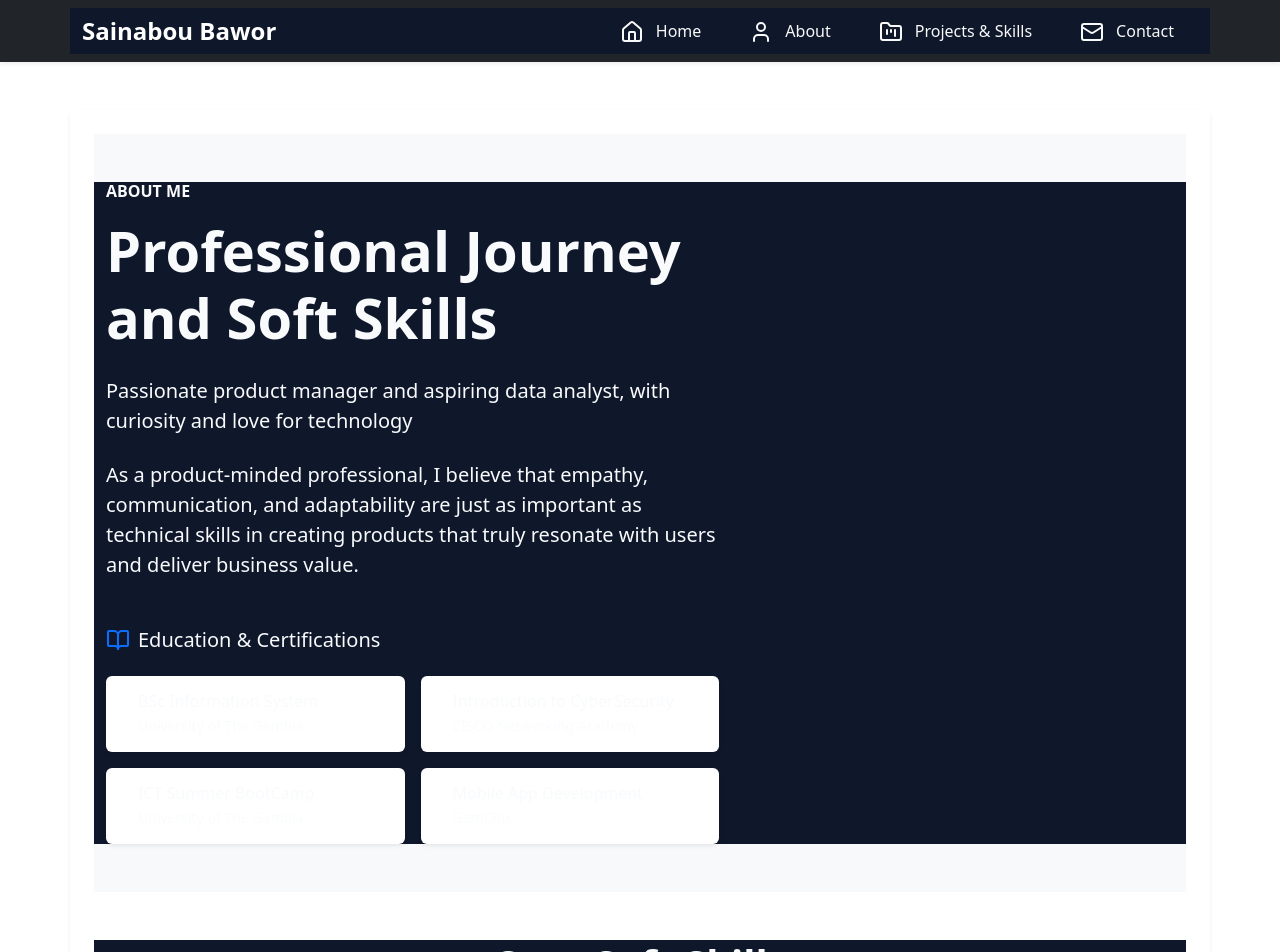
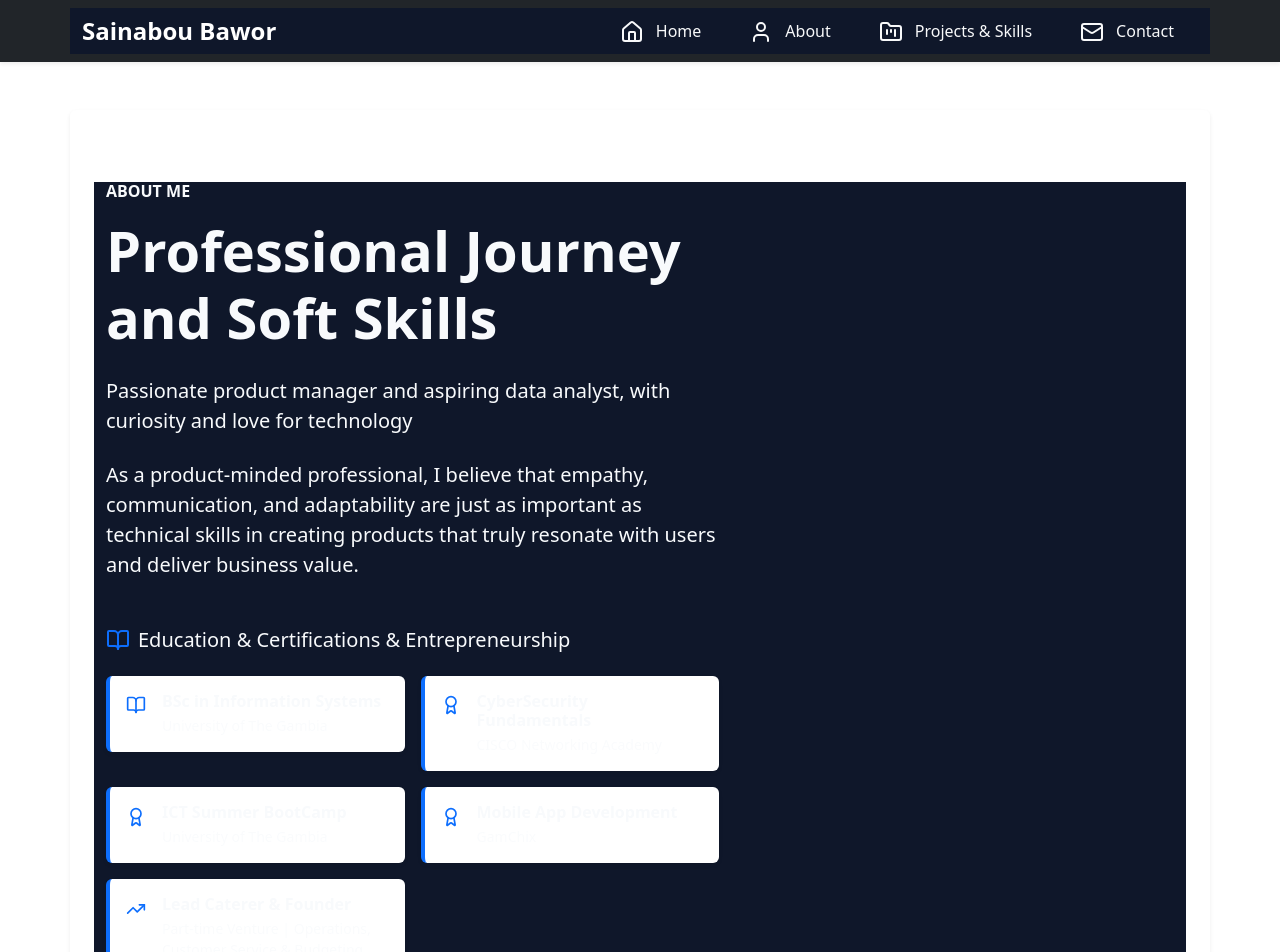
Before and after one commit to saiBawz/personal-website, a React (Create React App) app: page /about in a window 1280 px wide. Shown: the top 952 px of the page. Built offline with nearby package versions, Linux system fonts and the light colour scheme.

Commit message:
Update About.js
updated About.js

```diff
--- a/src/pages/About.js
+++ b/src/pages/About.js
@@ -28,6 +28,7 @@ const About = () => {
   const competencies = [
     'Presentation & Public Speaking',
     'Negotiation & Influence',
+    'Operations & Budgeting',
     'Time Management',
     'Critical Thinking',
     'Conflict Resolution',
@@ -37,15 +38,27 @@ const About = () => {
   ];
 
   const education = [
-    { title: 'BSc Information System', desc: 'University of The Gambia' },
-    { title: 'Introduction to CyberSecurity', desc: 'CISCO Networking Academy' },
-    { title: 'ICT Summer BootCamp', desc: 'University of The Gambia' },
-    { title: 'Mobile App Development', desc: 'GamChix' },
+    { title: 'BSc in Information Systems', desc: 'University of The Gambia', icon: <BookOpen size={20} /> },
+  ];
+  //  Certifications
+  const certifications = [
+    { title: 'CyberSecurity Fundamentals', desc: 'CISCO Networking Academy', icon: <Award size={20} /> },
+    { title: 'ICT Summer BootCamp', desc: 'University of The Gambia', icon: <Award size={20} /> },
+    { title: 'Mobile App Development', desc: 'GamChix', icon: <Award size={20} /> },
+  ];
+
+  // Entrepreneurial Experience (Catering)
+  const entrepreneurialExp = [
+    {
+      title: 'Lead Caterer & Founder',
+      desc: 'Part-time Venture | Operations, Customer Service & Budgeting',
+      icon: <TrendingUp size={20} />
+    }
   ];
 
   return (
     <div>
-      <div className="py-5 py-lg-6 bg-light bg-gradient-light">
+      <div className="py-5 py-lg-6 bg-gradient-light">
         <div className="container">
           <div className="row align-items-center">
             <div className="col-lg-8 col-xl-7">
@@ -73,17 +86,17 @@ const About = () => {
                 <div className="mt-5">
                   <h5 className="mb-4 d-flex align-items-center">
                     <BookOpen className="me-2 text-primary" size={24} />
-                    Education & Certifications
+                    Education & Certifications & Entrepreneurship
                   </h5>
                   <div className="row g-3">
-                    {education.map((item, index) => (
+                    {[...education, ...certifications, ...entrepreneurialExp].map((item, index) => (
                     <div className="col-md-6" key={index}>
-                        <div className="d-flex align-items-start p-3 bg-white rounded shadow-sm">
+        <div className="d-flex align-items-start p-3 bg-white rounded shadow-sm border-start border-primary border-4">
           <div className="me-3 text-primary">
             {item.icon}
           </div>
           <div>
-                            <h6 className="mb-1">{item.title}</h6>
+            <h6 className="mb-1 fw-bold">{item.title}</h6>
             <p className="text-muted mb-0 small">{item.desc}</p>
           </div>
         </div>
@@ -120,7 +133,7 @@ const About = () => {
       </div>
 
       {/* Core Competencies */}
-      <div className="py-5 bg-light">
+      <div className="py-5">
         <div className="container">
           <div className="text-center mb-5">
             <h3 className="mb-3">Additional Competencies</h3>
```
Lines whose indentation alone changed are shown as unchanged.
